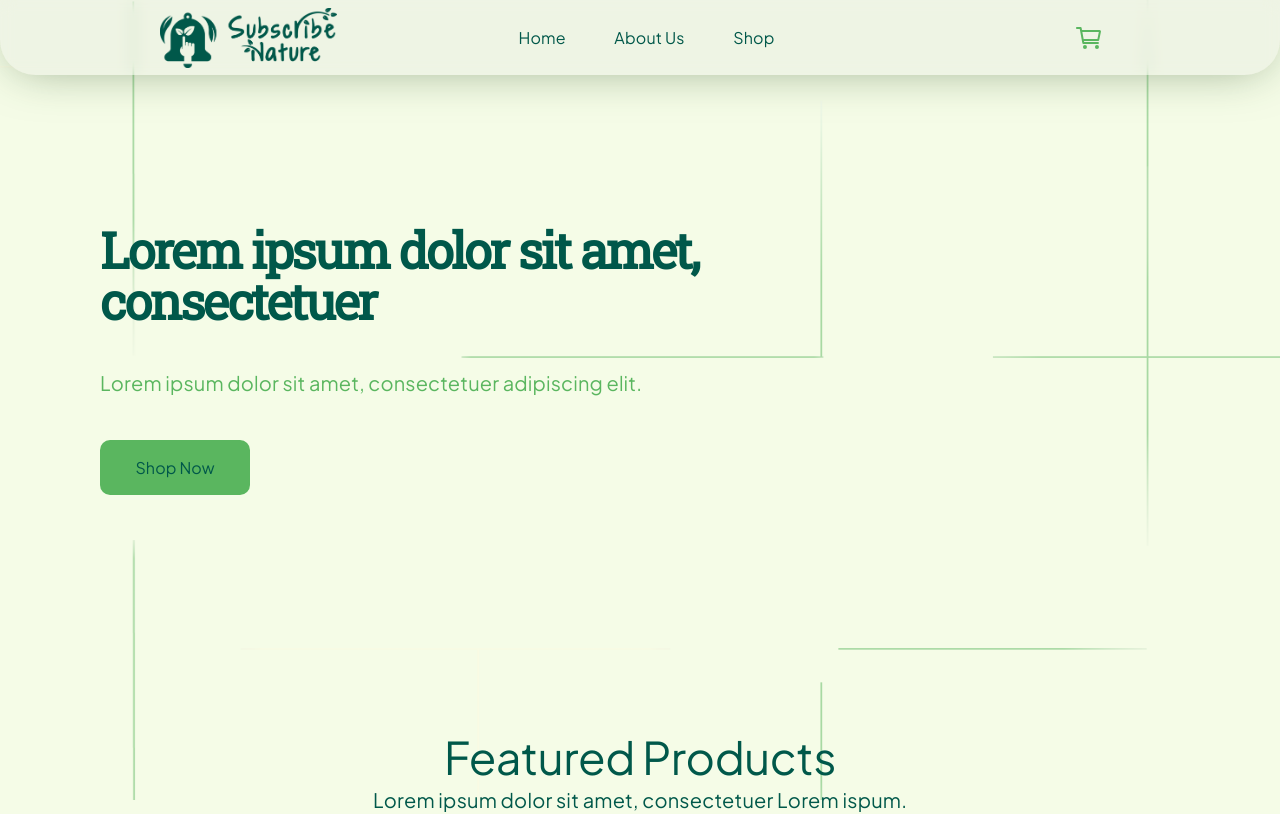
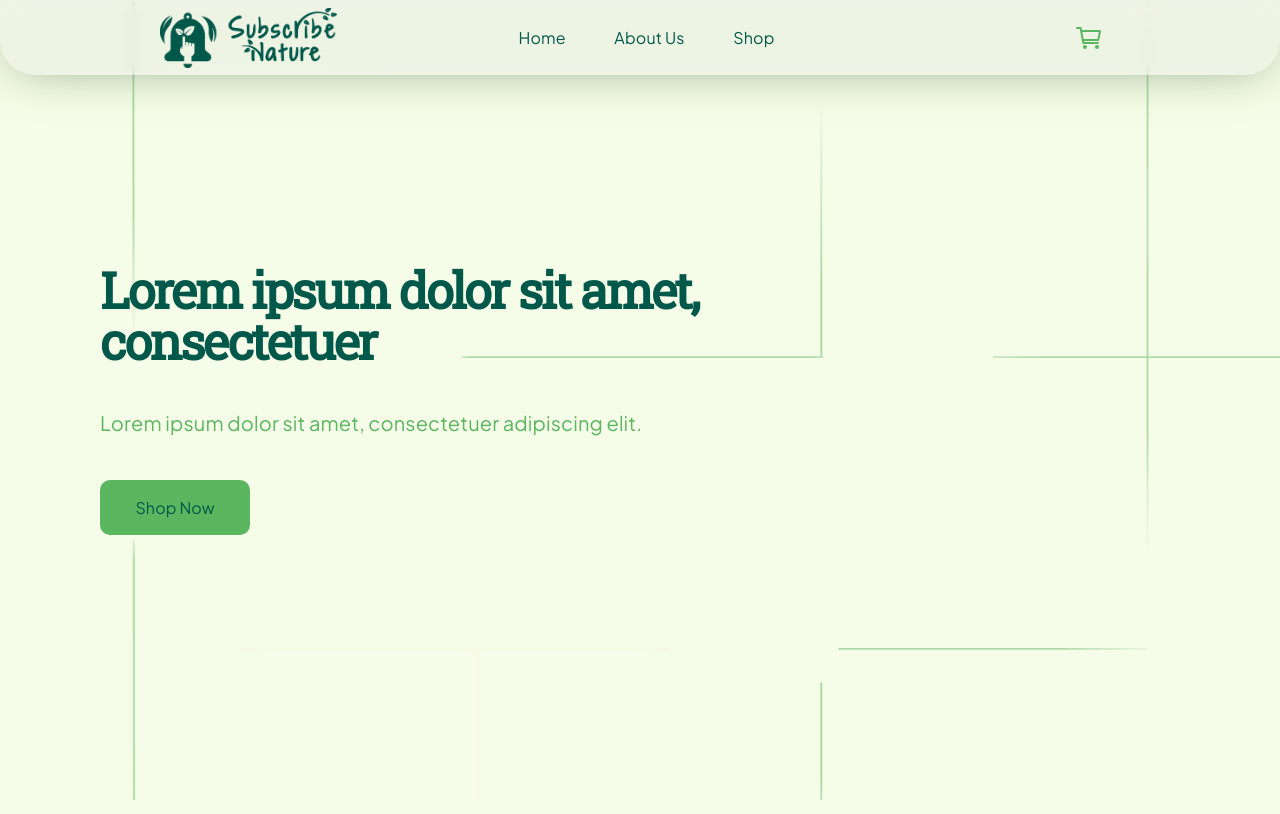
Before and after one commit to subru-37/sample-repo, a React (Vite) app in the folder client/: page / in a window 1280 px wide. Shown: the top 814 px of the page. Built offline with nearby package versions, Linux system fonts and the light colour scheme.

Commit message:
added scrolling function on clicking Shop Now in hero section

```diff
--- a/client/package.json
+++ b/client/package.json
@@ -24,6 +24,7 @@
     "react-image-size": "^2.0.2",
     "react-redux": "^8.1.2",
     "react-router-dom": "^6.15.0",
+    "react-scroll": "^1.8.9",
     "react-slideshow-image": "^4.2.1",
     "sort-by": "^1.2.0"
   },
@@ -34,6 +35,7 @@
     "@types/lodash.throttle": "^4.1.7",
     "@types/react": "^18.0.28",
     "@types/react-dom": "^18.0.11",
+    "@types/react-scroll": "^1.8.7",
     "@typescript-eslint/eslint-plugin": "^5.13.0",
     "@typescript-eslint/parser": "^5.0.0",
     "@vitejs/plugin-react": "^3.1.0",
--- a/client/src/Components/Features.tsx
+++ b/client/src/Components/Features.tsx
@@ -113,6 +113,7 @@ const Features = () => {
         flexDirection: 'column',
         display: 'flex',
       }}
+      id="features"
     >
       <Box
         sx={{
--- a/client/src/Components/Hero.tsx
+++ b/client/src/Components/Hero.tsx
@@ -2,15 +2,16 @@ import React, { Dispatch, SetStateAction } from 'react';
 import Box from '@mui/material/Box';
 import { Typography, Button, TextField, InputAdornment } from '@mui/material';
 import Search from '../utils/Search';
+import { Link } from 'react-scroll';
 type props = {
   name: string;
   setName: Dispatch<SetStateAction<string>>;
-}
+};
 const Hero = (props: props) => {
   return (
     <Box
       sx={{
-        minHeight: '90vh',
+        minHeight: '100vh',
         display: 'flex',
         alignItems: { xs: 'center', sm: 'flex-start' },
         justifyContent: 'center',
@@ -85,7 +86,16 @@ const Hero = (props: props) => {
                 textTransform: 'none',
               }}
             >
-              Shop Now
+              <Link
+                activeClass="active"
+                to="features"
+                spy={true}
+                smooth={true}
+                // offset={50}
+                duration={500}
+              >
+                Shop Now
+              </Link>
             </Typography>
           </Button>
           <Box
```
Also changed, not shown: 1 other file (tests, documents, lock files or other folders).
